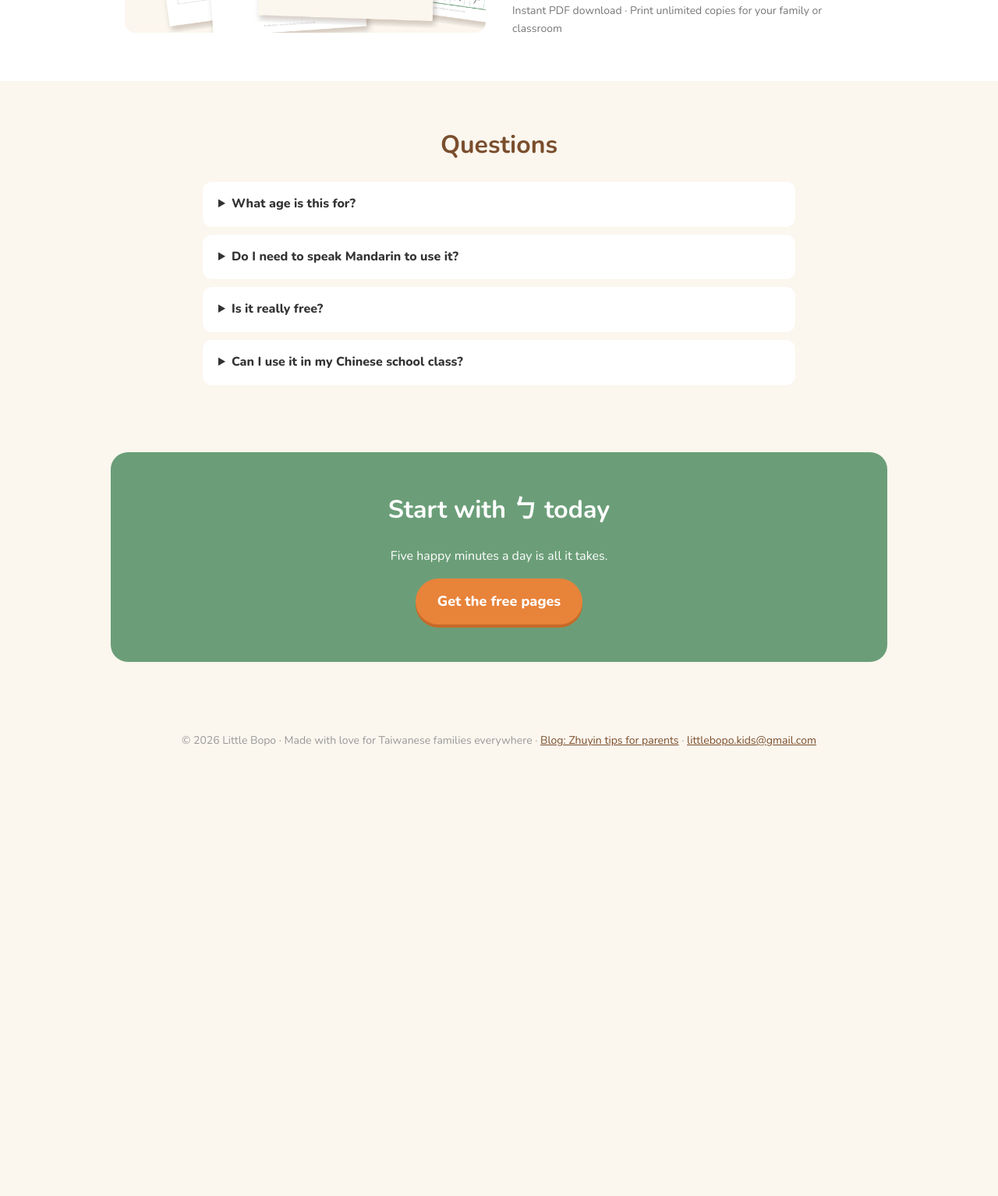
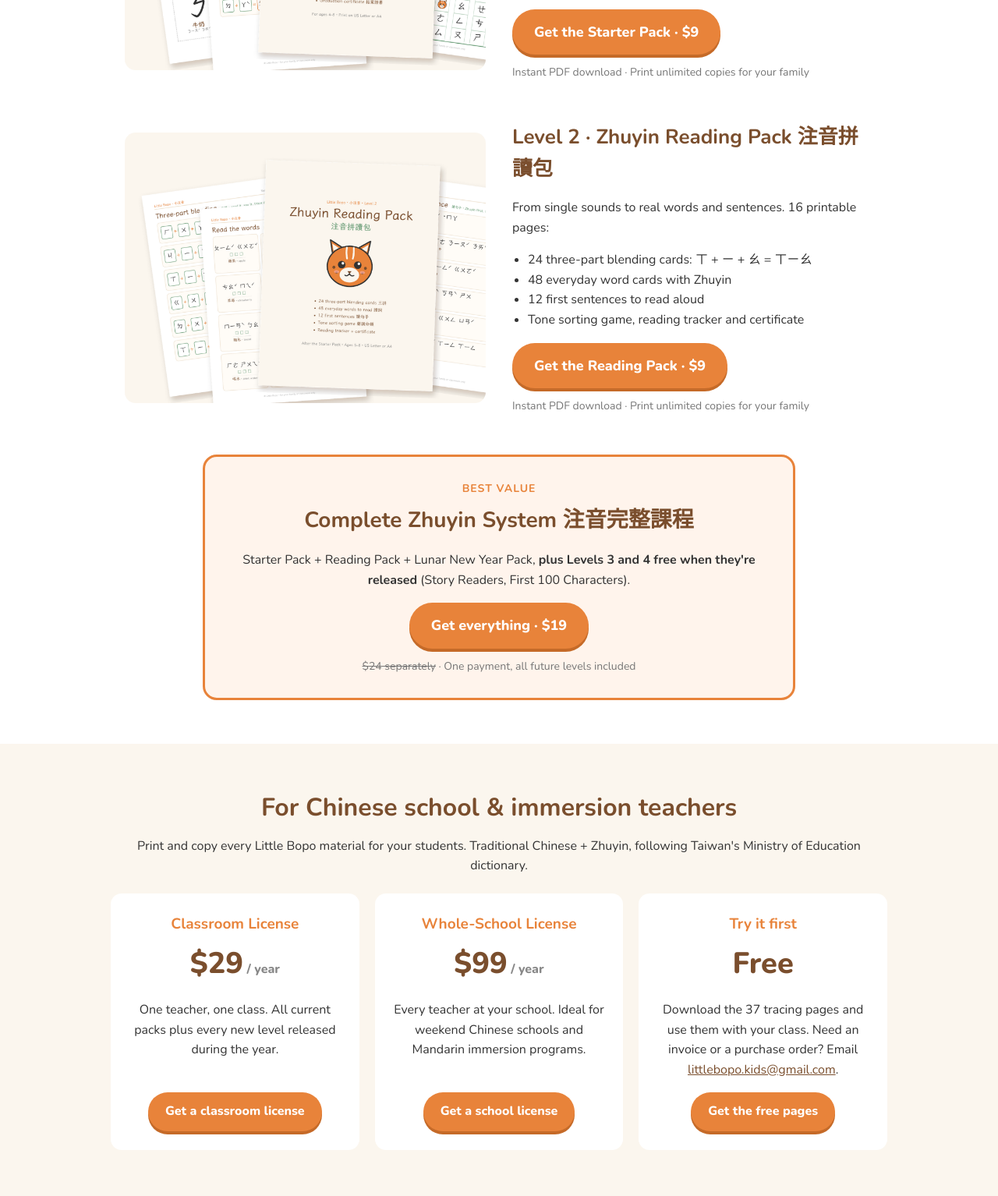
Before and after one commit to littlebopo/littlebopo.github.io, a plain HTML site: page index.html in a window 1280 px wide. Shown: the part 2346-3880 px from the top of the page at 78% size. Before the commit the page ends 3358 px from the top, so only its background shows below. Drawn offline with nearby package versions, Linux system fonts and the light colour scheme; a small style sheet from the web is missing.

Commit message:
Add Reading Pack, Complete bundle and teacher licenses

```diff
--- a/index.html
+++ b/index.html
@@ -53,6 +53,8 @@ h2{font-size:32px;color:var(--brown);margin:0 0 22px;text-align:center}
 footer{text-align:center;font-size:14px;color:#999;padding:30px 0 50px}
 @media(max-width:800px){.hero{grid-template-columns:1fr}.cards{grid-template-columns:1fr}h1{font-size:36px}}
 .shop{background:#fff}.prod{display:grid;grid-template-columns:1fr 1fr;gap:34px;align-items:center;max-width:960px;margin:0 auto}.prod img{width:100%;border-radius:14px}.prod h3{font-size:26px;color:var(--brown);margin:0 0 8px}.prod ul{padding-left:20px}@media(max-width:800px){.prod{grid-template-columns:1fr}}
+.bundle{max-width:760px;margin:50px auto 0;background:#FFF4EC;border:3px solid var(--orange);border-radius:18px;padding:28px;text-align:center}.bundle b{color:var(--orange);text-transform:uppercase;letter-spacing:1px;font-size:14px}.bundle h3{font-size:28px;color:var(--brown);margin:6px 0 8px}
+.lic .card{text-align:center;display:flex;flex-direction:column;align-items:center}.lic .card p{flex:1}.price{font-size:38px;font-weight:800;color:var(--brown)}.price small{font-size:16px;color:#888}.lic .btn{font-size:16px;padding:12px 22px}
 .lny{background:#FFF4EC;border-top:6px solid #C8372D;border-bottom:6px solid #C8372D}.lny h2{color:#C8372D}.lnyp{text-align:center;margin:-10px 0 22px}
 </style>
 </head>
@@ -144,16 +146,44 @@ footer{text-align:center;font-size:14px;color:#999;padding:30px 0 50px}
 </div></section>
 
 <section class="shop" id="starter"><div class="wrap">
- <h2>Ready for the next step?</h2>
+ <h2>The Little Bopo Zhuyin path</h2>
+ <p class="lnyp">Trace → read → blend → read stories. Each level builds on the last.</p>
  <div class="prod">
   <img src="assets/starter-cover.png" alt="Zhuyin Starter Pack printable pages: flashcards, blending cards, bingo">
   <div>
-   <h3>Zhuyin Starter Pack <span class="zh">注音入門完整包</span></h3>
+   <h3>Level 1 · Zhuyin Starter Pack <span class="zh">注音入門完整包</span></h3>
    <p>Once your child can trace the symbols, it's time to read them. 18 printable pages:</p>
    <ul><li>37 symbol flashcards + tone-mark cards</li><li>25 blending cards: ㄅ + ㄚ = ㄅㄚ 八</li><li>The four tones: 媽 麻 馬 罵 嗎</li><li>Zhuyin Bingo (4 boards), a 37-day chart and a certificate</li></ul>
    <a class="btn" href="https://buy.polar.sh/polar_cl_aDm1pzRzAMGpRFdUiPKwAitznxVhTWg9ebdKn2lmy7X">Get the Starter Pack · $9</a>
-   <div class="note">Instant PDF download · Print unlimited copies for your family or classroom</div>
+   <div class="note">Instant PDF download · Print unlimited copies for your family</div>
   </div>
+ </div>
+ <div class="prod" id="reading" style="margin-top:50px">
+  <img src="assets/reading-cover.png" alt="Zhuyin Reading Pack: three-part blending, word cards and sentences">
+  <div>
+   <h3>Level 2 · Zhuyin Reading Pack <span class="zh">注音拼讀包</span></h3>
+   <p>From single sounds to real words and sentences. 16 printable pages:</p>
+   <ul><li>24 three-part blending cards: ㄒ + ㄧ + ㄠ = ㄒㄧㄠ</li><li>48 everyday word cards with Zhuyin</li><li>12 first sentences to read aloud</li><li>Tone sorting game, reading tracker and certificate</li></ul>
+   <a class="btn" href="https://buy.polar.sh/polar_cl_HIBLBAgMPOgYBJYCVqqjDsTCgukIHzHoYXn8U0S6vg0">Get the Reading Pack · $9</a>
+   <div class="note">Instant PDF download · Print unlimited copies for your family</div>
+  </div>
+ </div>
+ <div class="bundle" id="bundle">
+  <b>Best value</b>
+  <h3>Complete Zhuyin System <span class="zh">注音完整課程</span></h3>
+  <p>Starter Pack + Reading Pack + Lunar New Year Pack, <strong>plus Levels 3 and 4 free when they're released</strong> (Story Readers, First 100 Characters).</p>
+  <a class="btn" href="https://buy.polar.sh/polar_cl_Ht9WfKWKbyPgKxKItfmquEb2E3C2C7CICLUYy062e4g">Get everything · $19</a>
+  <div class="note"><s>$24 separately</s> · One payment, all future levels included</div>
+ </div>
+</div></section>
+
+<section id="teachers"><div class="wrap">
+ <h2>For Chinese school &amp; immersion teachers</h2>
+ <p class="lnyp">Print and copy every Little Bopo material for your students. Traditional Chinese + Zhuyin, following Taiwan's Ministry of Education dictionary.</p>
+ <div class="cards lic">
+  <div class="card"><b>Classroom License</b><div class="price">$29<small> / year</small></div><p>One teacher, one class. All current packs plus every new level released during the year.</p><a class="btn" href="https://buy.polar.sh/polar_cl_MGm0HO2SjziZkPmX1i6uIVLlXWJ9N6McQaYkQ1OEBbE">Get a classroom license</a></div>
+  <div class="card"><b>Whole-School License</b><div class="price">$99<small> / year</small></div><p>Every teacher at your school. Ideal for weekend Chinese schools and Mandarin immersion programs.</p><a class="btn" href="https://buy.polar.sh/polar_cl_dHabKycMxaxpjVvpOUaWTDTcsURFQup2NYjIZ0w0xof">Get a school license</a></div>
+  <div class="card"><b>Try it first</b><div class="price">Free</div><p>Download the 37 tracing pages and use them with your class. Need an invoice or a purchase order? Email <a href="mailto:littlebopo.kids@gmail.com">littlebopo.kids@gmail.com</a>.</p><a class="btn" href="https://little-bopo.kit.com/06d0e23c4a">Get the free pages</a></div>
  </div>
 </div></section>
 
@@ -162,7 +192,7 @@ footer{text-align:center;font-size:14px;color:#999;padding:30px 0 50px}
  <details><summary>What age is this for?</summary><p>Roughly 4 to 7 years old, or any beginner who is learning to write Zhuyin for the first time.</p></details>
  <details><summary>Do I need to speak Mandarin to use it?</summary><p>It helps, but each page includes pinyin and English for grown-ups, so you can still follow along.</p></details>
  <details><summary>Is it really free?</summary><p>Yes. Enter your email and we'll send the PDF right away. You'll also get occasional new printables from us, and you can unsubscribe anytime.</p></details>
- <details><summary>Can I use it in my Chinese school class?</summary><p>Yes, you may print copies for your own students. Please don't resell or reshare the file itself; send other teachers here instead.</p></details>
+ <details><summary>Can I use it in my Chinese school class?</summary><p>The free tracing pages, yes: print them for your own students. The paid packs are licensed for one family; for class use, see the <a href="#teachers">Classroom ($29/yr) and Whole-School ($99/yr) licenses</a>. Please don't resell or reshare the files.</p></details>
 </div></section>
 
 <div class="wrap">
```
